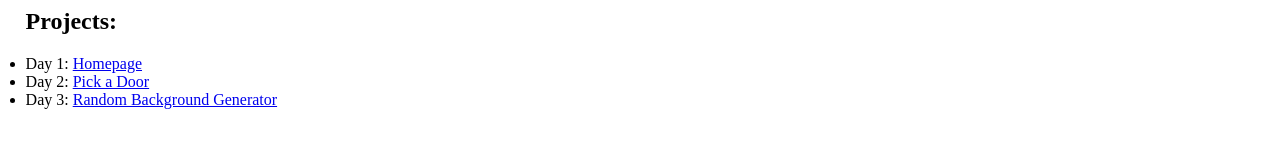
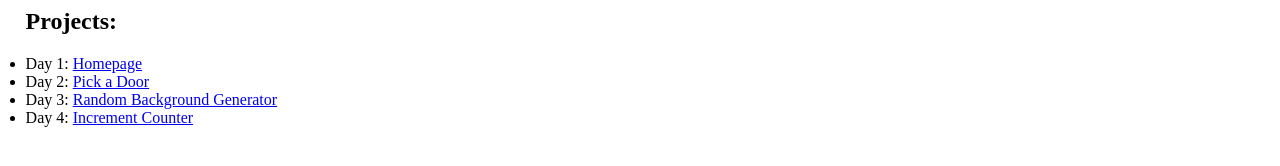
Before and after one commit to Yoshi-jrd/180-projects-180-days, a plain HTML site: page index.html in a window 1280 px wide. Shown: the part 202-368 px from the top of the page. Drawn offline with Linux system fonts and the light colour scheme.

Commit message:
added link to the simple increment counter to the page

```diff
--- a/index.html
+++ b/index.html
@@ -34,6 +34,7 @@
                             <li>Day 1: <a href="#homepage">Homepage</a></li>
                             <li>Day 2: <a href="https://yoshi-jrd.github.io/lets-make-a-deal/">Pick a Door</a></li>
                             <li>Day 3: <a href="https://yoshi-jrd.github.io/random-color-background">Random Background Generator</a></li>
+                            <li>Day 4: <a href="https://yoshi-jrd.github.io/simple-increment-counter">Increment Counter</a></li>
                         </ul>
                     </div>
                 </div>
```
